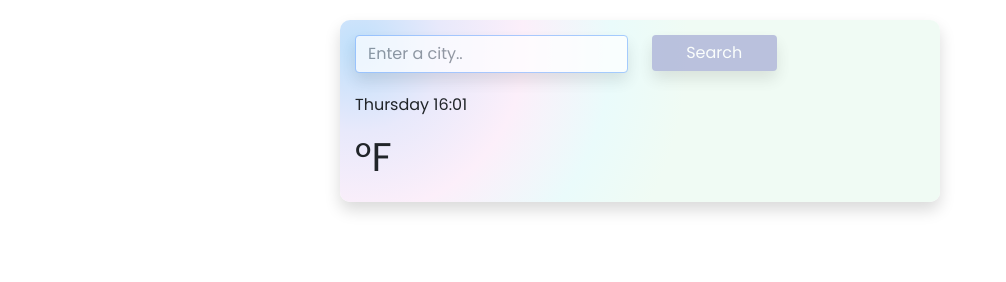
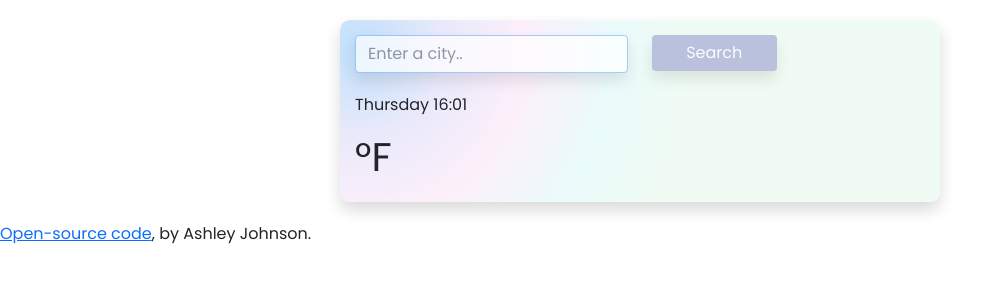
Before and after one commit to ajnomoney/weather-app, a plain HTML site: page index.html in a window 1280 px wide. Shown: the whole page, without its empty margins (0-1006 px from the left). Drawn offline with nearby package versions, Linux system fonts and the light colour scheme.

Commit message:
Added open source link

```diff
--- a/index.html
+++ b/index.html
@@ -71,7 +71,8 @@
         </div>
       </div>
     </div>
-
+    <a href="https://github.com/ajnomoney/weather-app">Open-source code</a>, by
+    Ashley Johnson.
     <script src="src/index.js"></script>
   </body>
 </html>
```
